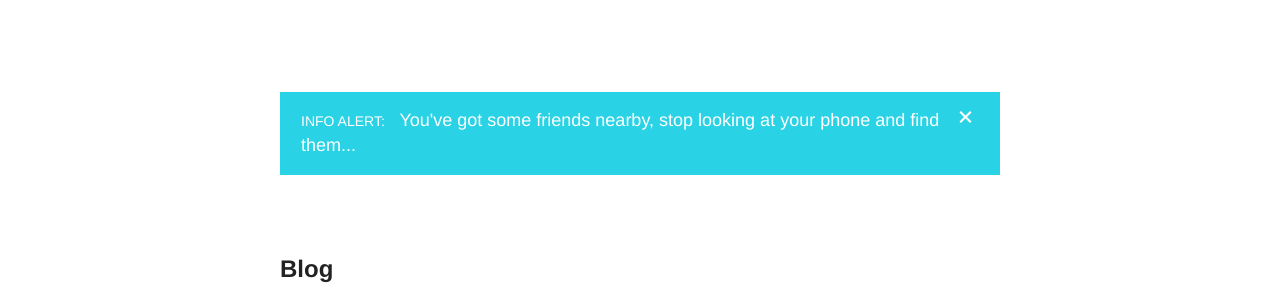
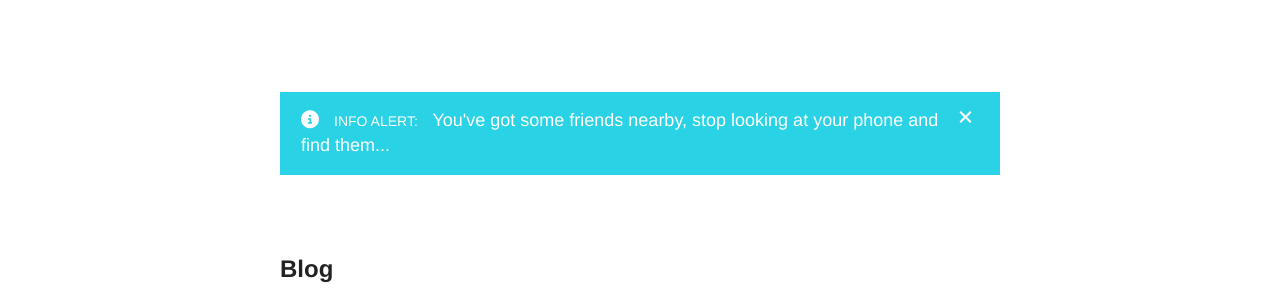
Before and after one commit to S2030c/projekte, a Jekyll site: the page built from index.html, in a window 1280 px wide. Shown: the part 167-467 px from the top of the page. Built offline with Jekyll 4.4.1, drawn with Linux system fonts in a browser that asks for light colours; nearby versions of some CDN libraries.

Commit message:
Update default.html

```diff
--- a/_layouts/default.html
+++ b/_layouts/default.html
@@ -9,7 +9,7 @@
 
     <link rel="stylesheet" type="text/css" href="{{ site.baseurl }}/style.css" />
     <link rel="alternate" type="application/rss+xml" title="{{ site.name }} - {{ site.description }}" href="{{ site.baseurl }}/feed.xml" />
-
+    <script src="https://use.fontawesome.com/faba194bed.js"></script>
   </head>
 
   <body>
```
